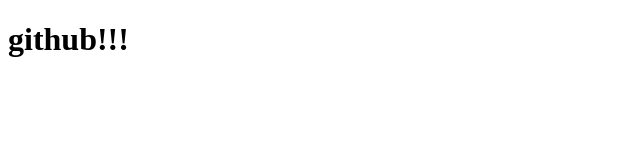
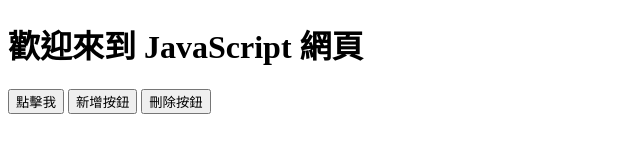
Before and after one commit to one931215-cmd/one931215, a plain HTML site: page index.html in a window 1280 px wide. Shown: the whole page, without its empty margins (0-640 px from the left). Drawn offline with Linux system fonts and the light colour scheme.

Commit message:
Add files via upload

```diff
--- a/index.html
+++ b/index.html
@@ -1,15 +1,19 @@
 <!DOCTYPE html>
-<html lang="en">
+<html lang="zh-TW">
 
 <head>
     <meta charset="UTF-8">
-    <meta http-equiv="X-UA-Compatible" content="IE=edge">
     <meta name="viewport" content="width=device-width, initial-scale=1.0">
-    <title>Document</title>
+    <title>JavaScript 範例</title>
 </head>
 
 <body>
-    <h1>github!!!</h1>
+    <h1>歡迎來到 JavaScript 網頁</h1>
+    <button onclick="showMessage()">點擊我</button>
+    <button onclick="addbutton()">新增按鈕</button>
+    <button onclick="deletebutton()">刪除按鈕</button>
+    <!-- 引入外部 JavaScript 檔案 -->
+    <script src="index.js"></script>
 </body>
 
 </html>
--- /dev/null
+++ b/index.js
@@ -0,0 +1,21 @@
+function showMessage() {
+    alert("你點擊了按鈕!");
+}
+
+function addbutton() {
+    const newBtn = document.createElement("button");
+    newBtn.innerText = "新按鈕";
+    newBtn.classList.add("generated");   // 標記它
+    newBtn.onclick = () => alert("你點了新按鈕！");
+    document.body.appendChild(newBtn);
+}
+
+
+function deletebutton() {
+    const buttons = document.querySelectorAll(".generated");
+    const lastButton = buttons[buttons.length - 1];
+
+    if (lastButton) {
+        lastButton.remove();
+    }
+}
```
